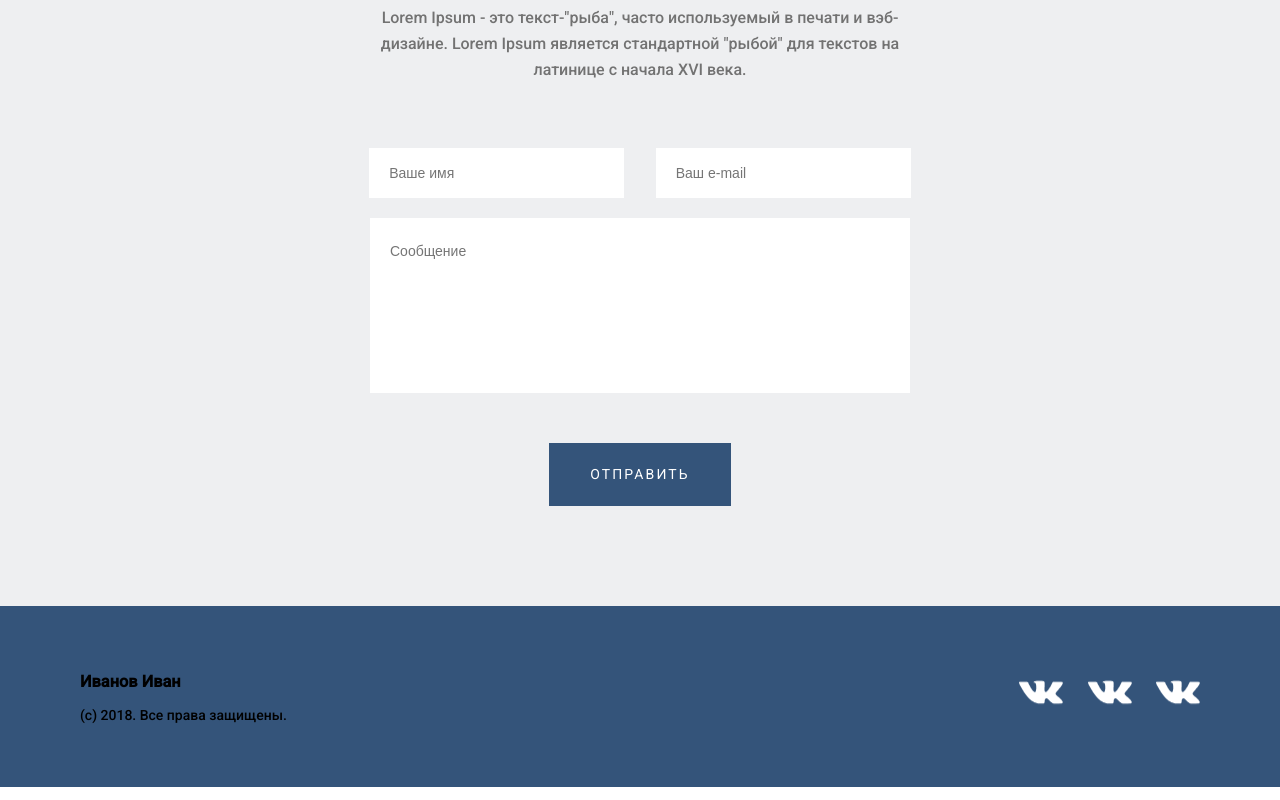
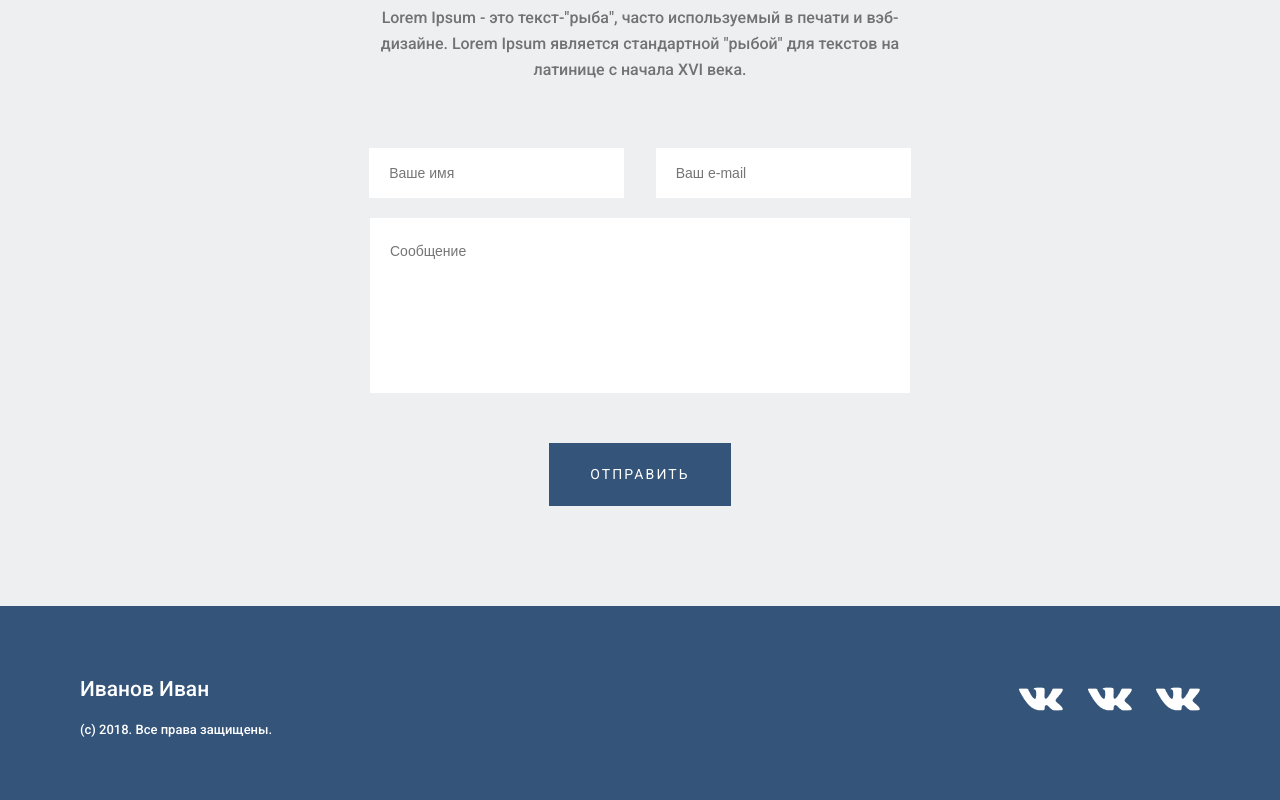
Before and after one commit to DimaPth/Lessons, a plain HTML site: page index.html in a window 1280 px wide. Shown: the part 4532-5332 px from the top of the page. Drawn offline with Linux system fonts and the light colour scheme.

Commit message:
corrected some mistakes

```diff
--- a/style.css
+++ b/style.css
@@ -309,9 +309,18 @@ footer {
     display: inline-block;
     padding: 50px 0;
 }
+.footer-content h3 {
+    font-weight: 500;
+    font-size: 21px;
+    color: #fff;
+}
+.footer-content p {
+    font-size: 13px;
+    color: #fff;
+}
 .footer-img {
     float: right;
-    transform: translateY(275%);
+    transform: translateY(300%);
 }
 .footer-img img {
     margin-right: 21px;
```
